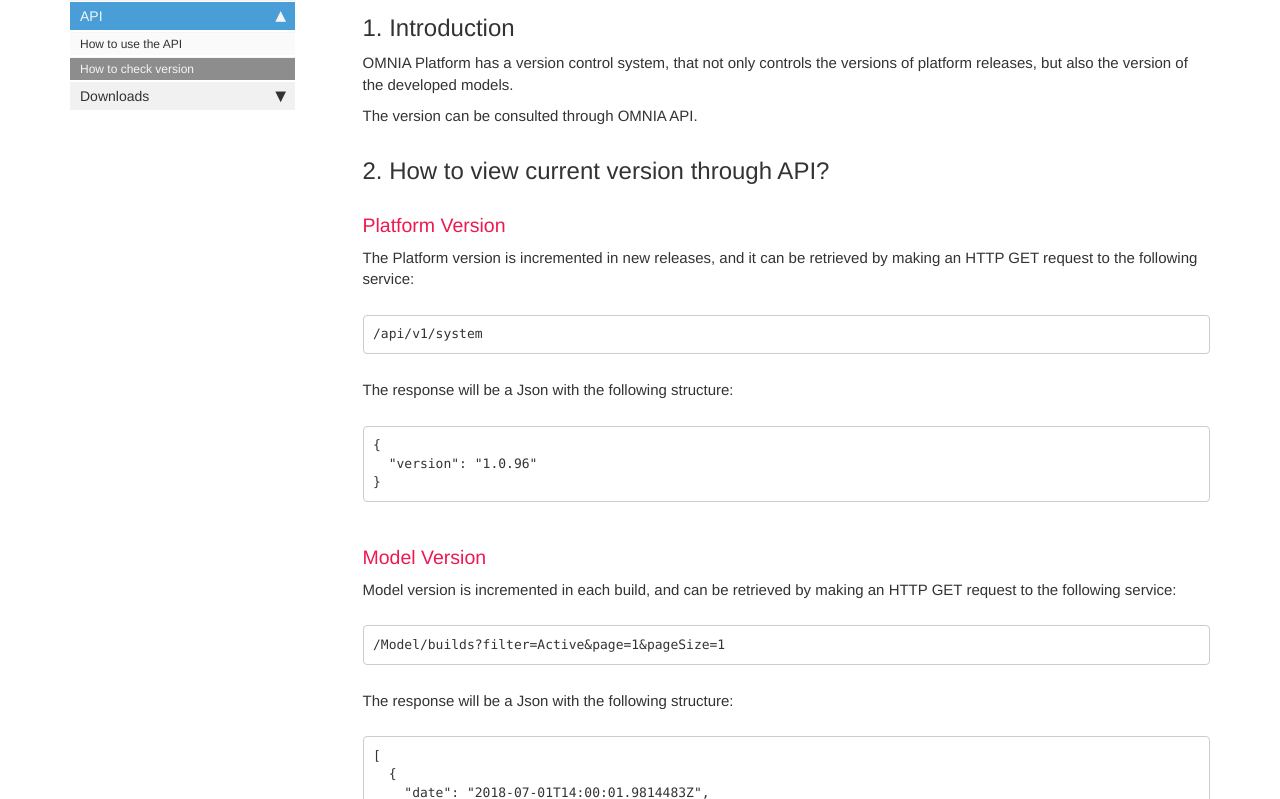
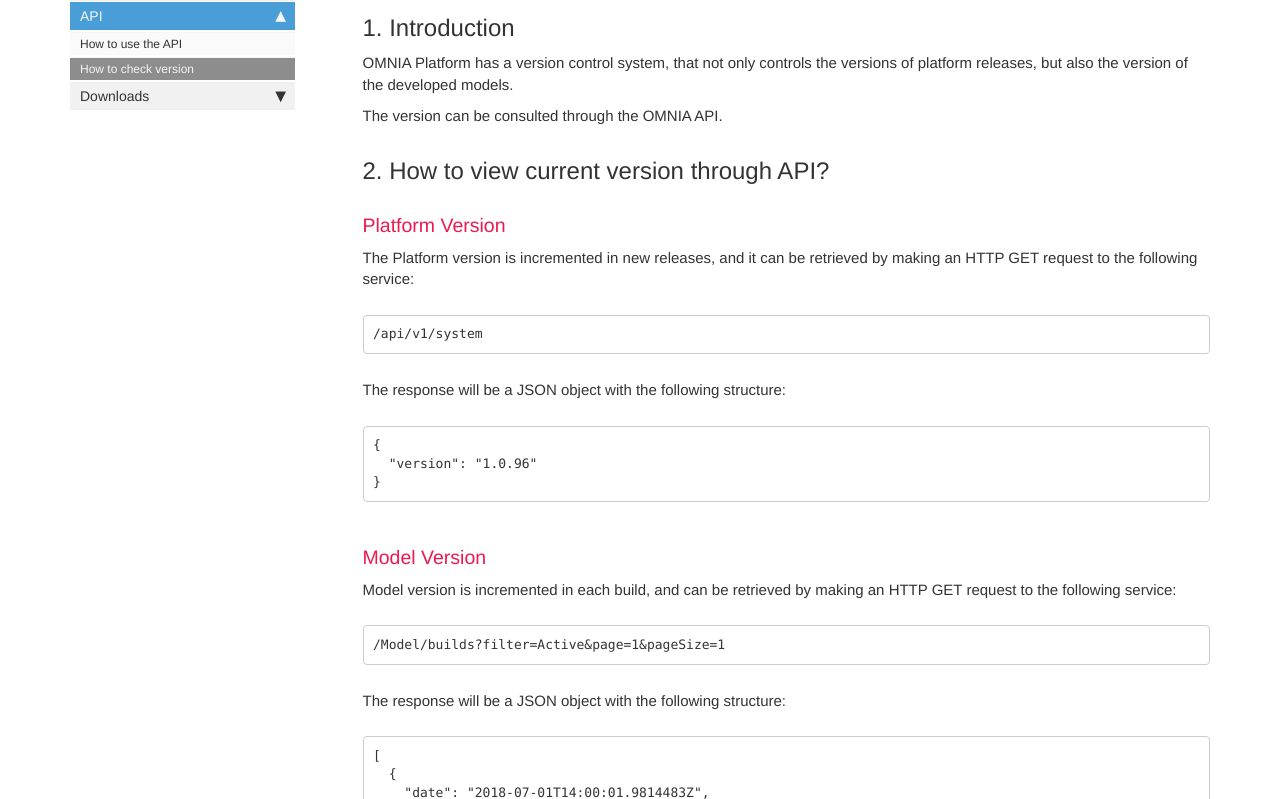
Before and after one commit to daniel8lopes/omnia3, a Jekyll site: the page built from docs/pages/omnia3/API/omnia3_apiversion.md, in a window 1280 px wide and 1400 px high. Shown: the part 359-1158 px from the top of the window. Built offline with Jekyll 4.4.1, drawn with Linux system fonts in a browser that asks for light colours; nearby versions of some CDN libraries; comment, search, counter and statistics services are not loaded.

Commit message:
text fix

````diff
--- a/docs/pages/omnia3/API/omnia3_apiversion.md
+++ b/docs/pages/omnia3/API/omnia3_apiversion.md
@@ -11,7 +11,7 @@ folder: omnia3
 
 OMNIA Platform has a version control system, that not only controls the versions of platform releases, but also the version of the developed models.
 
-The version can be consulted through OMNIA API.
+The version can be consulted through the OMNIA API.
 
 ## 2. How to view current version through API?
 
@@ -23,7 +23,7 @@ The Platform version is incremented in new releases, and it can be retrieved by
 /api/v1/system
 ```
 
-The response will be a Json with the following structure:
+The response will be a JSON object with the following structure:
 
 ```
 {
@@ -39,7 +39,7 @@ Model version is incremented in each build, and can be retrieved by making an HT
 /Model/builds?filter=Active&page=1&pageSize=1
 ```
 
-The response will be a Json with the following structure:
+The response will be a JSON object with the following structure:
 
 ```
 [
````
